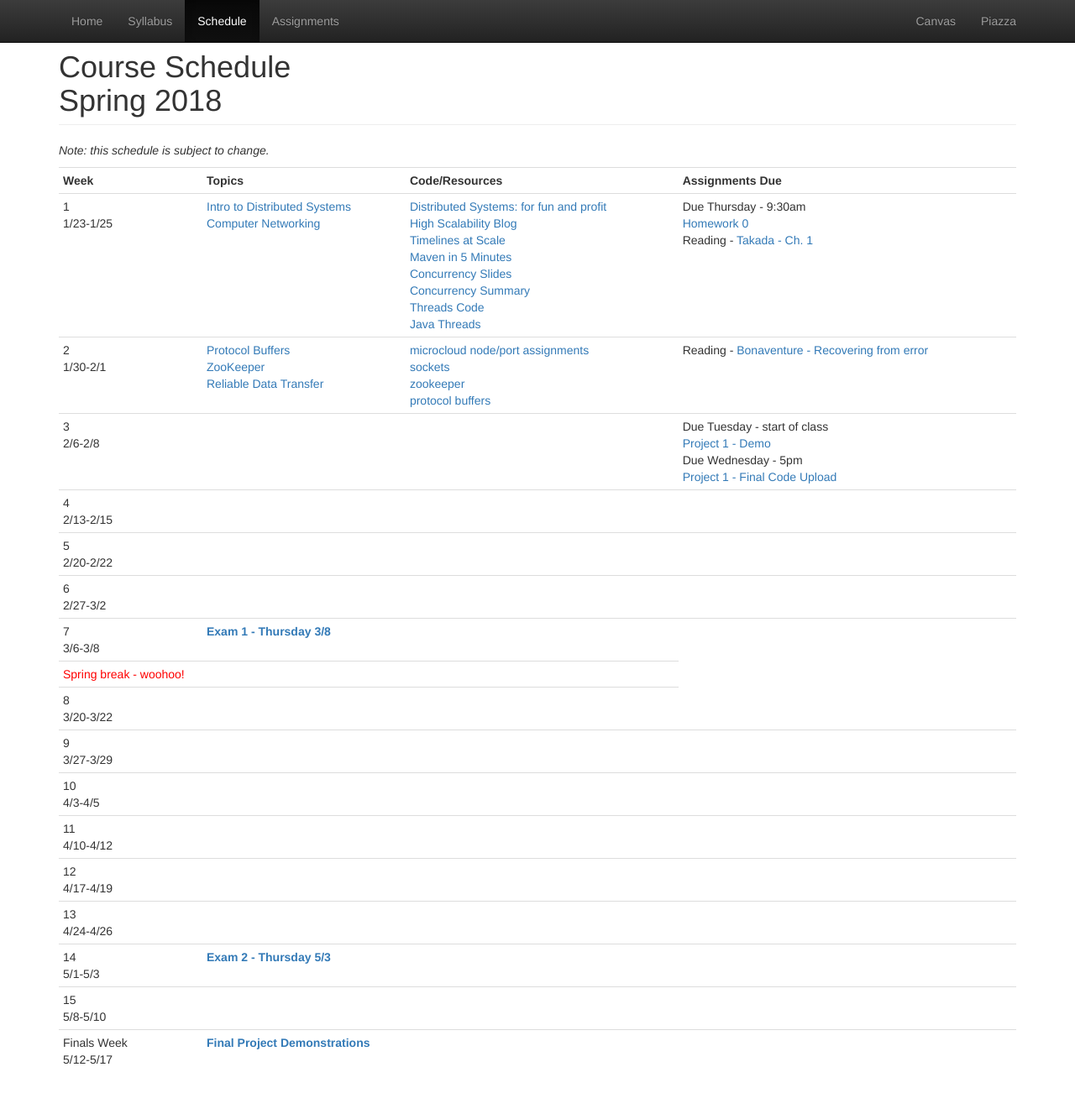
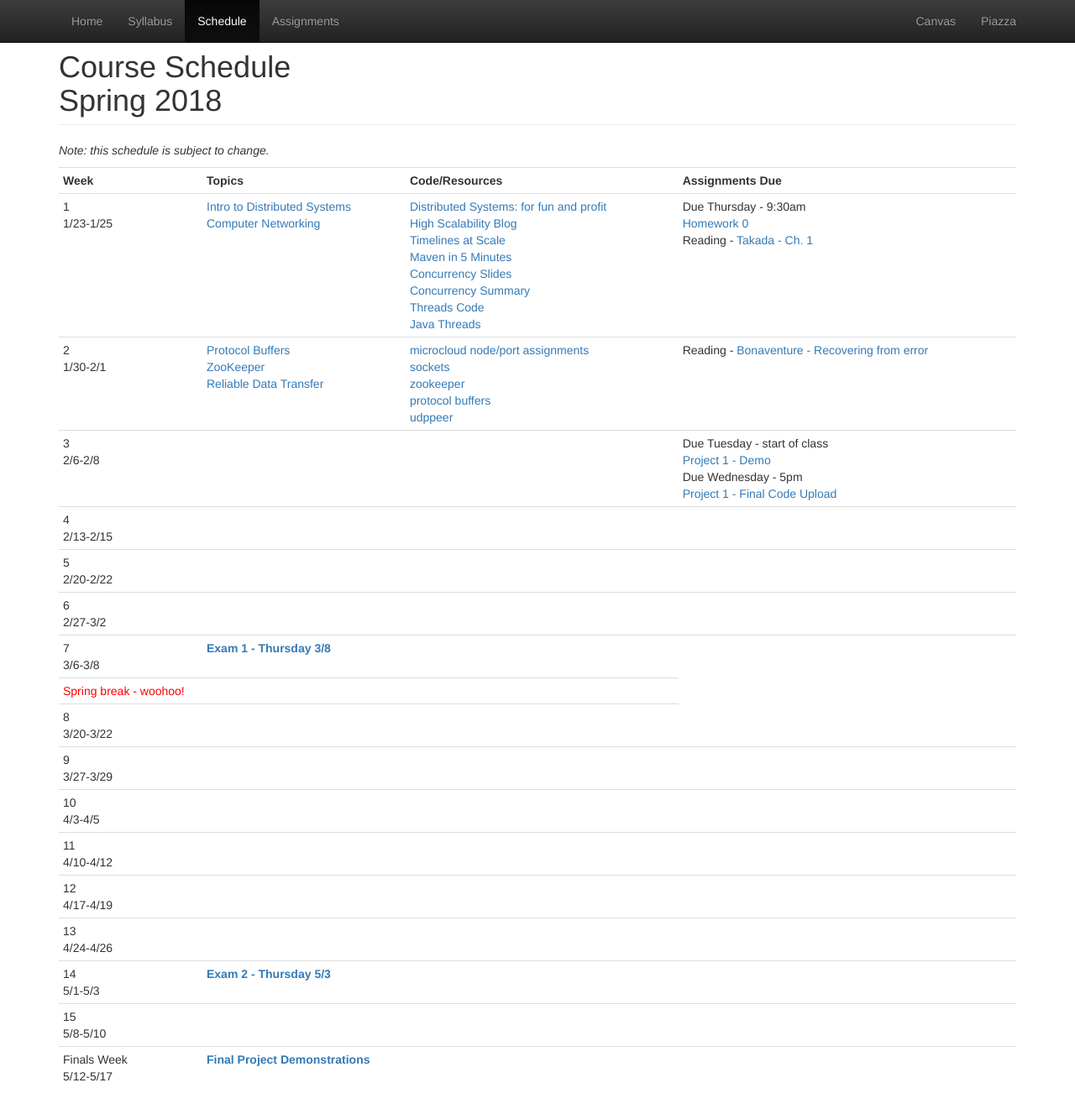
Before and after one commit to CS682-S18/cs682-s18.github.io, a Jekyll site: the page built from schedule.html, in a window 1280 px wide and 1337 px high. Shown: the top 1327 px of the window at 84% size. Built offline with Jekyll 4.4.1, drawn with Linux system fonts in a browser that asks for light colours.

Commit message:
adding link to udp example

```diff
--- a/schedule.html
+++ b/schedule.html
@@ -50,6 +50,7 @@ title: Schedule
 				<a href="https://github.com/CS682-S18/code/tree/master/sockets">sockets</a><br/>
 				<a href="https://github.com/CS682-S18/code/tree/master/zk">zookeeper</a><br/>
 				<a href="https://github.com/CS682-S18/code/tree/master/protobuf">protocol buffers</a><br/>
+				<a href="https://github.com/CS682-S18/code/tree/master/udppeer">udppeer</a><br/>
 			</td>
 			<td>
 				Reading - <a href="http://cnp3book.info.ucl.ac.be/2nd/html/principles/reliability.html#recovering-from-transmission-errors">Bonaventure - Recovering from error</a><br/>
```
